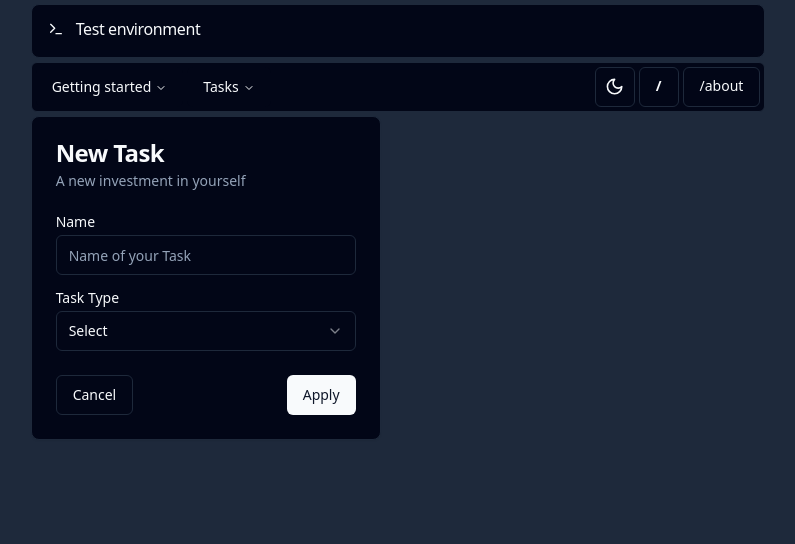
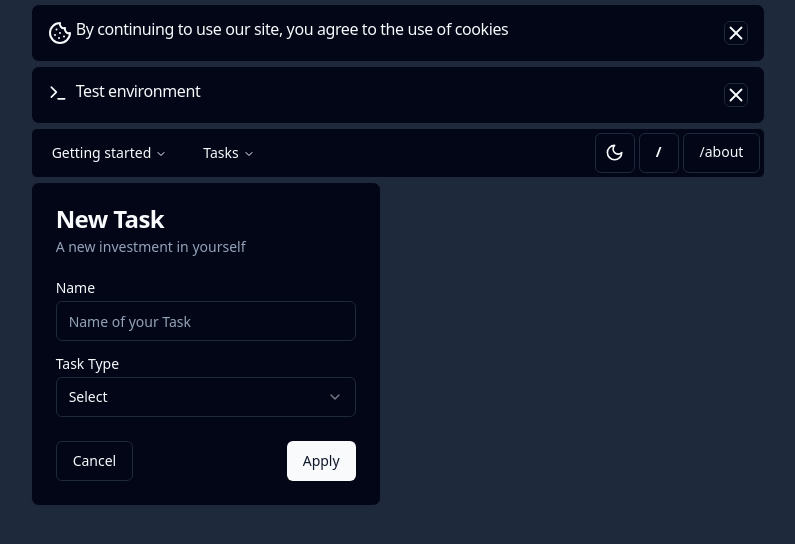
Before and after one commit to SkillTribe/skilltribe-frontend, a React (Vite) app: page / in a window 1280 px wide. Shown: the top 544 px of the page, without its empty margins (242-1037 px from the left). Built offline with nearby package versions, Linux system fonts and the light colour scheme.

Commit message:
cookie-alert

```diff
--- a/src/components/BaseContainer.tsx
+++ b/src/components/BaseContainer.tsx
@@ -1,19 +1,58 @@
-import { Terminal } from "lucide-react";
 import { Alert, AlertTitle } from "./ui/alert";
+import { Button } from "./ui/button";
+import { useState } from "react";
+import { CookieIcon, Terminal, XIcon } from "lucide-react";
 
 interface BaseContainerProps {
     children: React.ReactNode;
 }
 
 export const BaseContainer = ({ children }: BaseContainerProps) => {
+    const [isVisibleTestAlert, setVisibleTestAlert] = useState(true);
+    const [isVisibleCookieAlert, setVisibleCookieAlert] = useState(true);
     return (
         <div className="m-auto flex max-w-7xl flex-col ">
-            {(import.meta.env.DEV || import.meta.env.MODE === "staging") && (
-                <Alert variant={"default"} className="mt-1">
-                    <Terminal className="h-4 w-4 text-slate-50" />
-                    <AlertTitle>Test environment</AlertTitle>
+            {isVisibleCookieAlert ?
+                <Alert
+                    variant={"default"}
+                    className="mt-1 flex justify-between"
+                >
+                    <CookieIcon />
+                    <AlertTitle>
+                        By continuing to use our site, you agree to the use of
+                        cookies
+                    </AlertTitle>
+                    <Button
+                        variant={"outline"}
+                        size={"none"}
+                        style={{ paddingLeft: "0" }}
+                        className="size-6"
+                        onClick={() => setVisibleCookieAlert(false)}
+                    >
+                        <XIcon />
+                    </Button>
                 </Alert>
-            )}
+            :   null}
+            {import.meta.env.DEV || import.meta.env.MODE === "staging" ?
+                isVisibleTestAlert ?
+                    <Alert
+                        variant={"default"}
+                        className="mt-1 flex justify-between"
+                    >
+                        <Terminal className="size-5 text-slate-50" />
+                        <AlertTitle>Test environment</AlertTitle>
+                        <Button
+                            variant={"outline"}
+                            size={"none"}
+                            style={{ paddingLeft: "0" }}
+                            className="size-6"
+                            onClick={() => setVisibleTestAlert(false)}
+                        >
+                            <XIcon />
+                        </Button>
+                    </Alert>
+                :   null
+            :   null}
             {children}
         </div>
     );
--- a/src/components/ui/button.tsx
+++ b/src/components/ui/button.tsx
@@ -20,6 +20,7 @@ const buttonVariants = cva(
                 link: "text-slate-900 underline-offset-4 hover:underline dark:text-slate-50",
             },
             size: {
+                none: "p-0",
                 default: "h-10 px-4 py-2",
                 sm: "h-9 rounded-md px-3",
                 lg: "h-11 rounded-md px-8",
```
